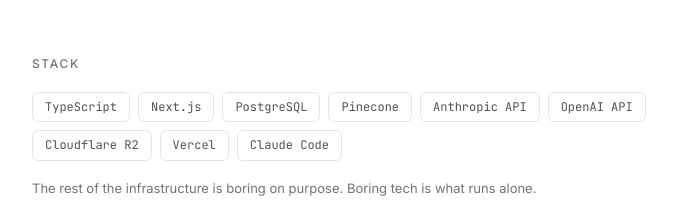
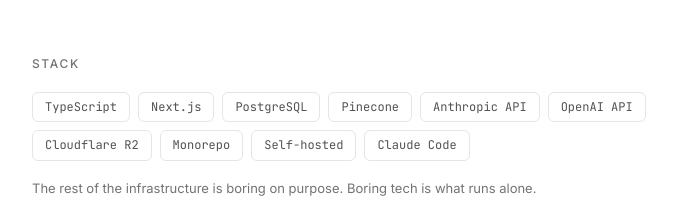
Before and after one commit to luishenrich/luishenrich-com, a Next.js app: page /work in a window 1280 px wide. Shown: the part 1416-1636 px from the top of the page, without its empty margins (296-983 px from the left). Built offline with nearby package versions, Linux system fonts and the light colour scheme.

Commit message:
Work stack: drop Vercel, add Monorepo + Self-hosted
StudyPDF runs on a self-hosted monorepo, not Vercel. The
@vercel/analytics dependency stays — that's for this personal
site, not for the product.

```diff
--- a/app/work/page.tsx
+++ b/app/work/page.tsx
@@ -25,7 +25,8 @@
   "Anthropic API",
   "OpenAI API",
   "Cloudflare R2",
-  "Vercel",
+  "Monorepo",
+  "Self-hosted",
   "Claude Code",
 ];
 
```
